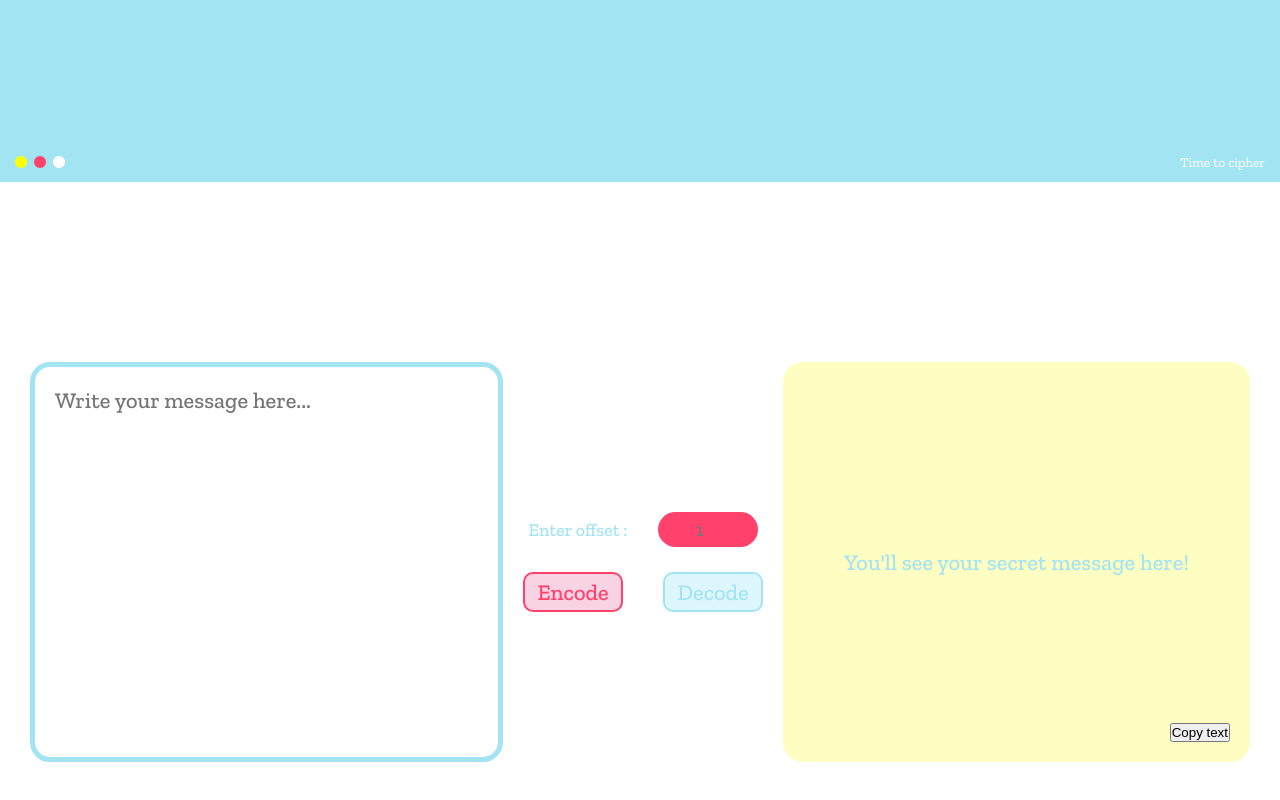
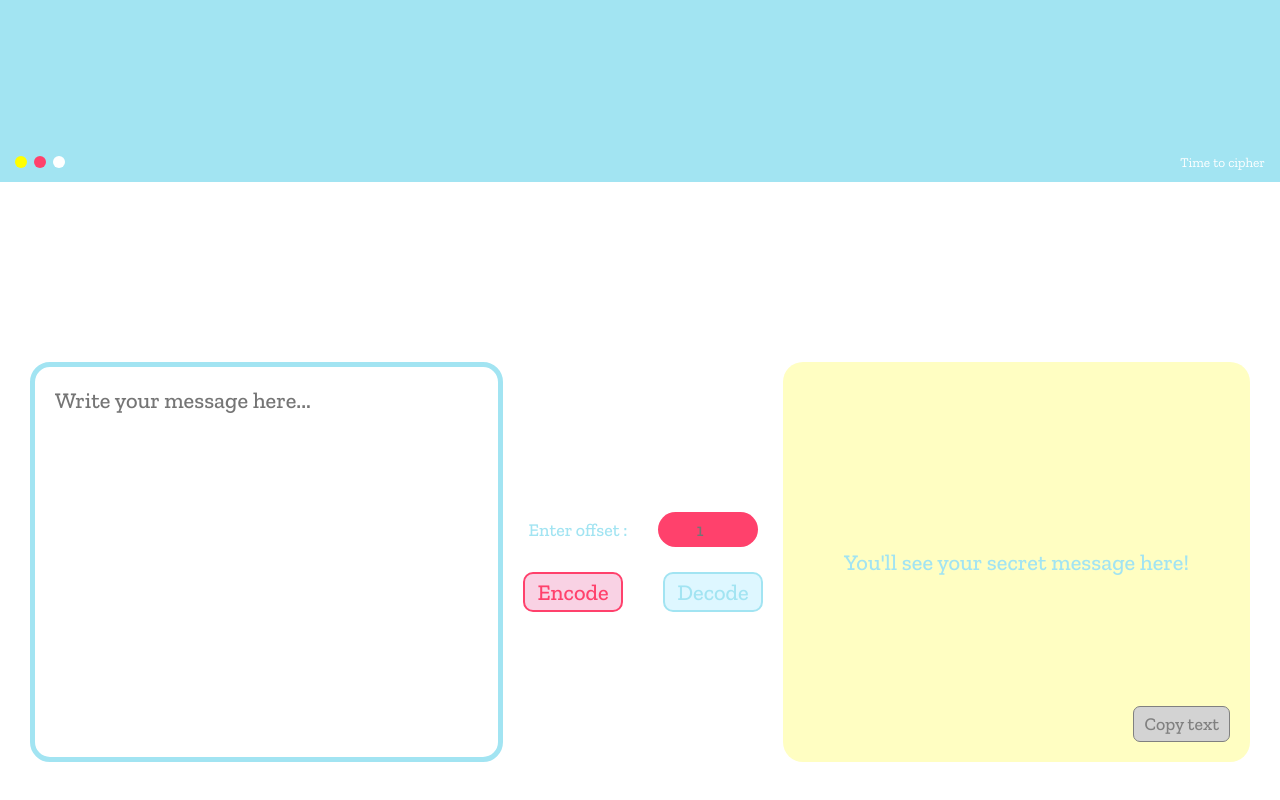
Before and after one commit to jannerymbf/JS-Cipher, a website with bundled scripts: page src/index.html in a window 1280 px wide. Shown: the part 658-1458 px from the top of the page. Built offline with nearby package versions, Linux system fonts and the light colour scheme.

Commit message:
Add styles to button to copy text

```diff
--- a/src/style.css
+++ b/src/style.css
@@ -275,6 +275,14 @@ html {
   right: 0;
   bottom: 0;
   margin: 20px;
+  padding: 6px 10px;
+  border: 1px solid #808080;
+  border-radius: 7px;
+  background-color: #D3D3D3;
+  font-family: 'Zilla Slab', serif;
+  font-size: 1.6rem;
+  font-weight: 500;
+  color: #808080;
 }
 
 @media screen and (min-width: 800px) {
```
